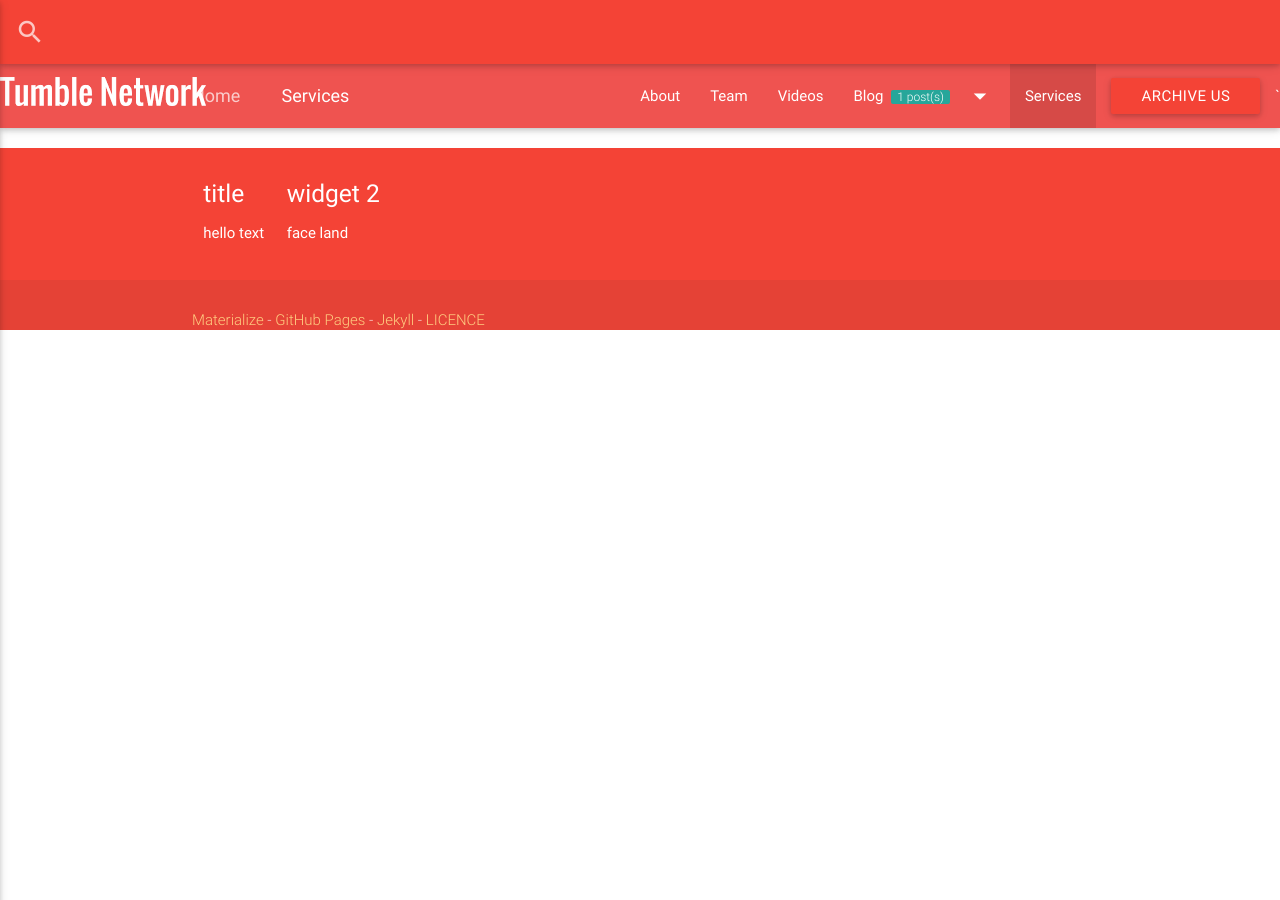
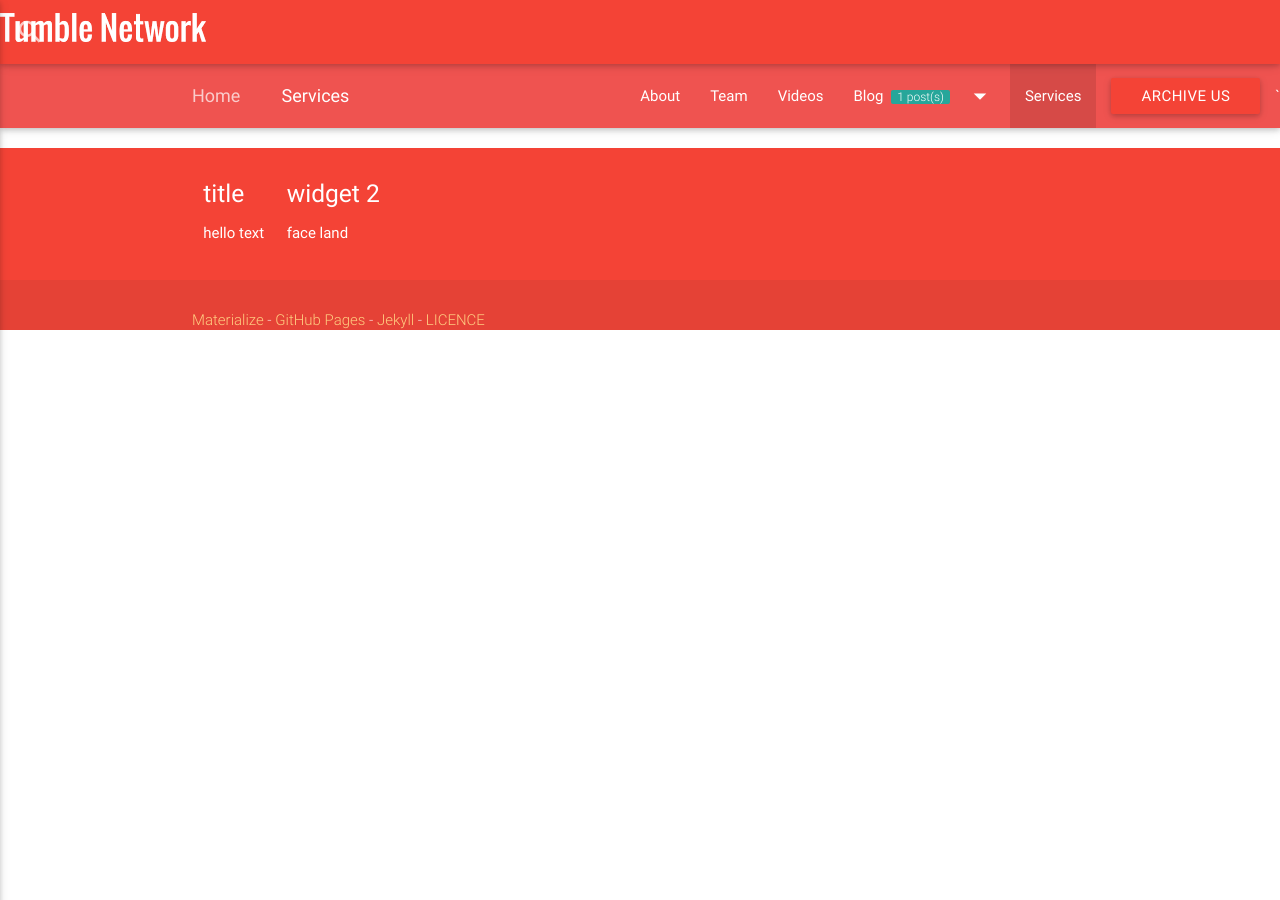
Before and after one commit to tumblenet/www.tumblenet.ga, a Jekyll site: the page built from services.html, in a window 1280 px wide. Built offline with Jekyll 4.4.1, drawn with Linux system fonts in a browser that asks for light colours; nearby versions of some CDN libraries; comment, search, counter and statistics services are not loaded.

Commit message:
Update default.html

```diff
--- a/_layouts/default.html
+++ b/_layouts/default.html
@@ -116,25 +116,28 @@
     <div class="nav-wrapper">
        <ul class="left">
          <li><a href="#" data-activates="nav-mobile" class="button-collapse"><i class="material-icons">menu</i></a></li>
+         <li><a href="#" data-activates="nav-mobile" class="button-collapse"><i class="material-icons">search</i></a></li>
        </ul>
 
 
-
-         <form>
-           <div class="input-field ">
-             <input id="search" type="search" required>
-             <label for="search"><i class="material-icons">search</i></label>
-             <i class="material-icons">close</i>
-           </div>
-         </form>
-
-          <a id="logo-container" href="{{ site.url }}" class="brand-logo">
+          <a id="logo-container" href="{{ site.url }}" class="brand-logo col l3">
              {% if site.logo-url %}
              <img src="{{ site.logo-url }}">
              {% else %}
              {{ site.title }}
              {% endif %}
           </a>
+
+
+
+
+         <form>
+           <div class="input-field col l3">
+             <input id="search" type="search" required>
+             <label for="search"><i class="material-icons">search</i></label>
+             <i class="material-icons">close</i>
+           </div>
+         </form>
 
           <ul class="right hide-on-med-and-down">
            {% for item in site.data.nav %}
```
